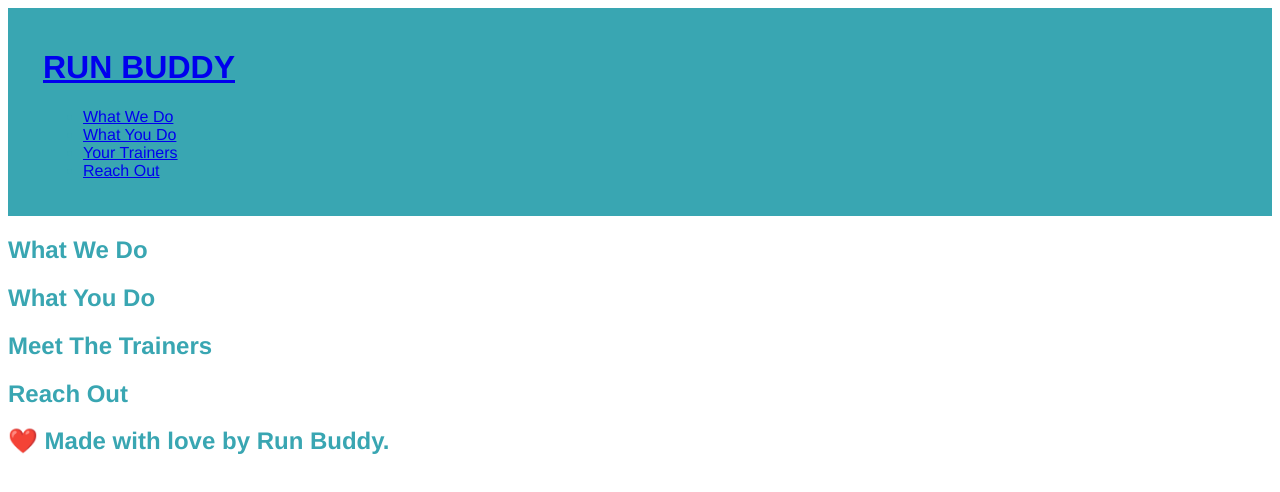
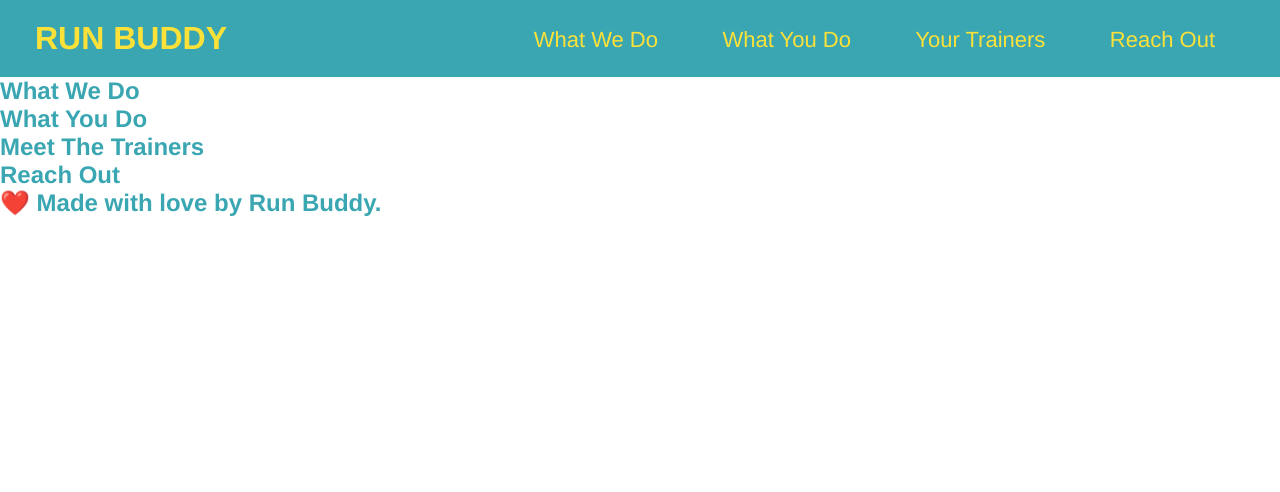
Before and after one commit to nnikhil84/run-buddy2, a plain HTML site: page index.html in a window 1280 px wide. Drawn offline with Linux system fonts and the light colour scheme.

Commit message:
Initial modifications to CSS

```diff
--- a/assets/css/style.css
+++ b/assets/css/style.css
@@ -1,3 +1,8 @@
+* {
+    margin: 0;
+    padding: 0;
+}
+
 body {
     color: #39a6b2;
     font-family: Helvetica, Arial, sans-serif;
@@ -8,3 +13,31 @@ header {
     padding: 20px 35px;
     background-color: #39a6b2;
   }
+
+  header h1 {
+      font-weight: bold;
+      font-size: 36 px;
+      color: #fce138;
+      margin: 0;
+      display: inline;
+  }
+
+  header a {
+    text-decoration: none;
+    color: #fce138;
+  }
+
+  header nav {
+    float: right;
+    margin: 7px 0;
+  }
+
+  header nav ul li {
+    display: inline;
+}
+
+header nav ul li a {
+    margin: 0 30px;
+    font-weight: lighter;
+    font-size: 22px;
+}
```
